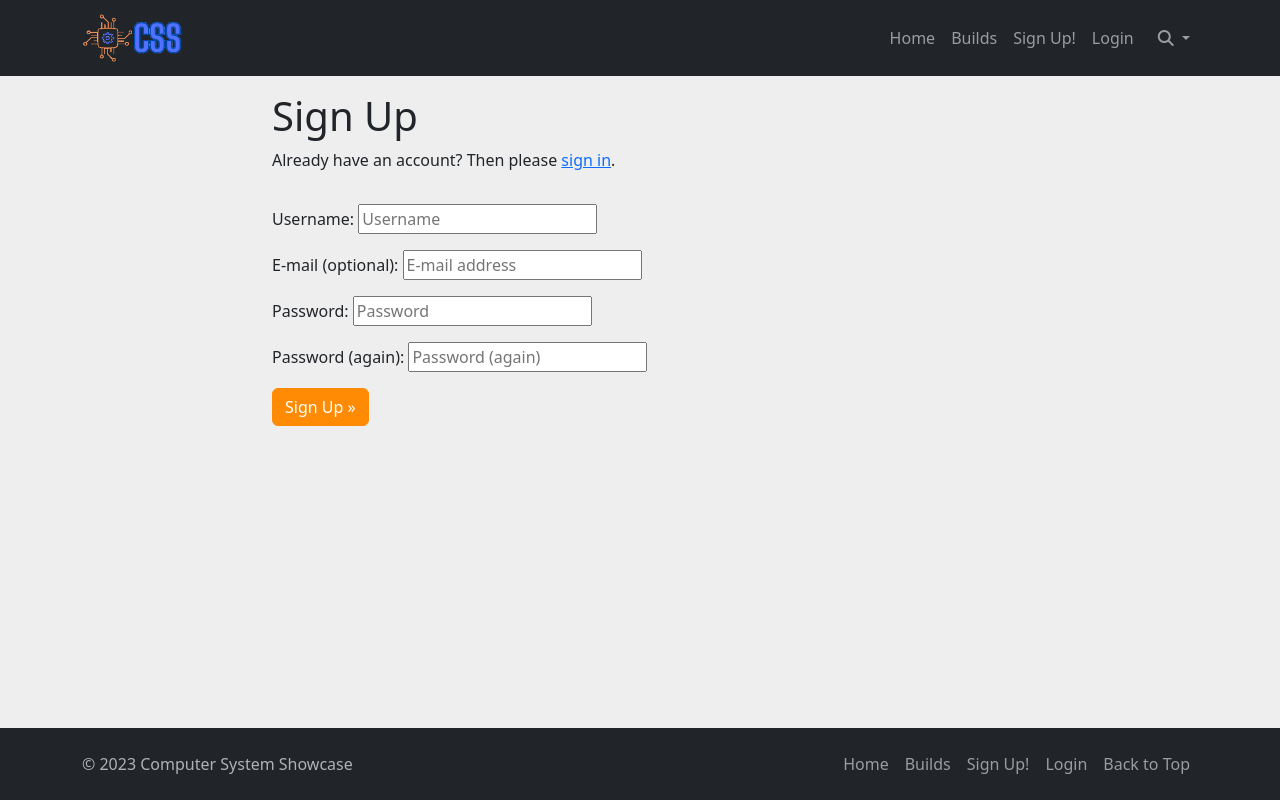
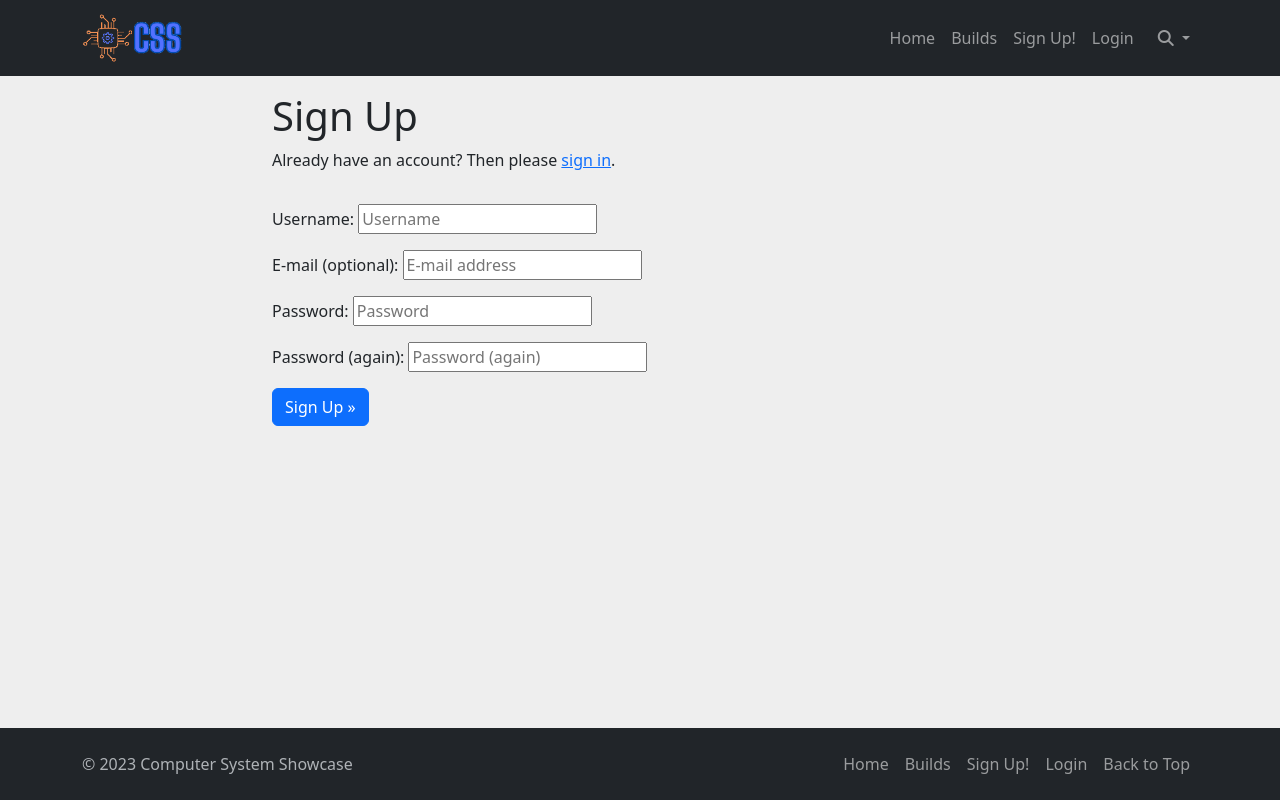
Before and after one commit to alexkavanagh-dev/computer-system-showcase, a Django app: page /accounts/signup/ in a window 1280 px wide. Run offline with Django 3.2, Linux system fonts and the light colour scheme; some libraries are stand-ins or nearby versions.

Commit message:
Fix accessibility issues from WAVE Evaluation

```diff
--- a/computersystemshowcase/settings.py
+++ b/computersystemshowcase/settings.py
@@ -29,7 +29,7 @@ SECRET_KEY = os.environ.get('SECRET_KEY')
 
 
 # SECURITY WARNING: don't run with debug turned on in production!
-DEBUG = False
+DEBUG = True
 
 X_FRAME_OPTIONS = 'SAMEORIGIN'
 
--- a/static/css/style.css
+++ b/static/css/style.css
@@ -2,26 +2,8 @@
 :root{
     --brand-orange: #ff8b04;
     --brand-light-blue: #9fcdff;
-    --brand-dark-blue: #5284ff;
+    --brand-dark-blue: #1f5eff;
   }
-
-/* Override Bootstrap Defaults */
-.btn-primary {
---bs-btn-color: #fff;
---bs-btn-bg: var(--brand-orange);
---bs-btn-border-color: var(--brand-orange);
---bs-btn-hover-color: #fff;
---bs-btn-hover-bg: #da7501;
---bs-btn-hover-border-color: #da7501;
---bs-btn-focus-shadow-rgb: 49,132,253;
---bs-btn-active-color: #fff;
---bs-btn-active-bg: var(--brand-orange);
---bs-btn-active-border-color: var(--brand-orange);
---bs-btn-active-shadow: inset 0 3px 5px rgba(0, 0, 0, 0.125);
---bs-btn-disabled-color: #fff;
---bs-btn-disabled-bg: var(--brand-orange);
---bs-btn-disabled-border-color: var(--brand-orange);
-}
 
 /* General Styling */
 
@@ -95,7 +77,7 @@ footer {
 }
 
 .card-author {
-  color: var(--brand-orange);
+  color: #333;
 }
 
 .featured-ribbon {
--- a/templates/base.html
+++ b/templates/base.html
@@ -71,10 +71,11 @@
                     <li class="nav-item ms-2">
                         <div class="dropdown">
                             <button type="button" class="nav-link dropdown-toggle" data-bs-toggle="dropdown" aria-expanded="false" data-bs-auto-close="outside">
-                                <i class="fa-solid fa-magnifying-glass"></i>
+                                <i class="fa-solid fa-magnifying-glass"></i><span class="d-none">Search</span>
                             </button>
                             <form class="dropdown-menu dropdown-menu-end p-3" action="{% url 'search_posts' %}" method="GET">
-                                <input type="search" class="form-control" placeholder="Search" name="q" required>
+                                <label for="search" class="d-none">Search</label>
+                                <input id="search" type="search" class="form-control" placeholder="Enter search..." name="q" required>
                                 <button type="submit" class="btn mt-2 btn-primary" aria-label="Submit">Submit</button>
                             </form>
                         </div>
```
